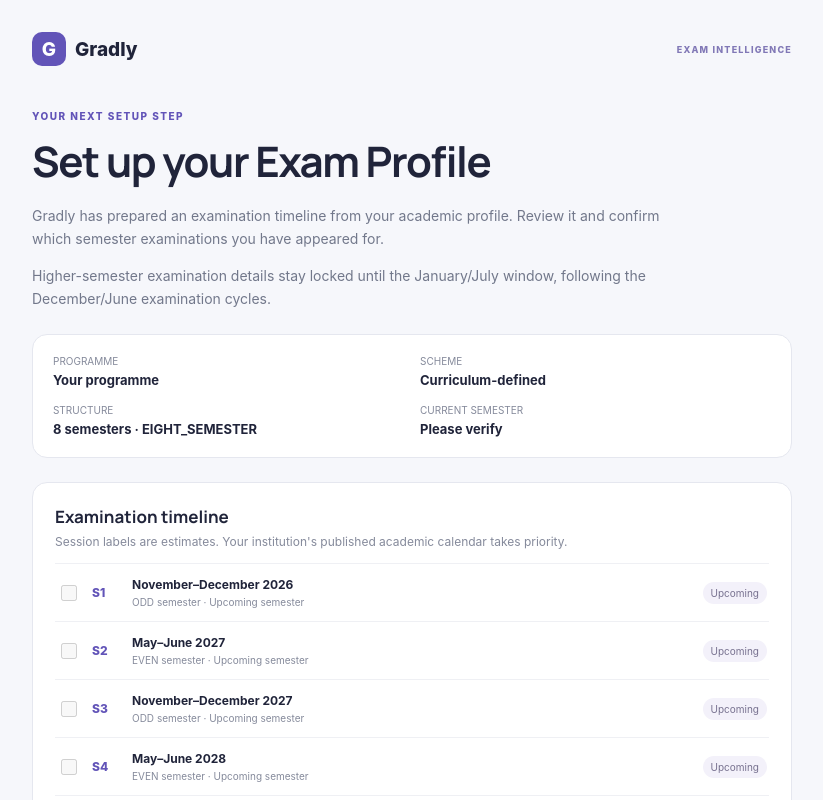
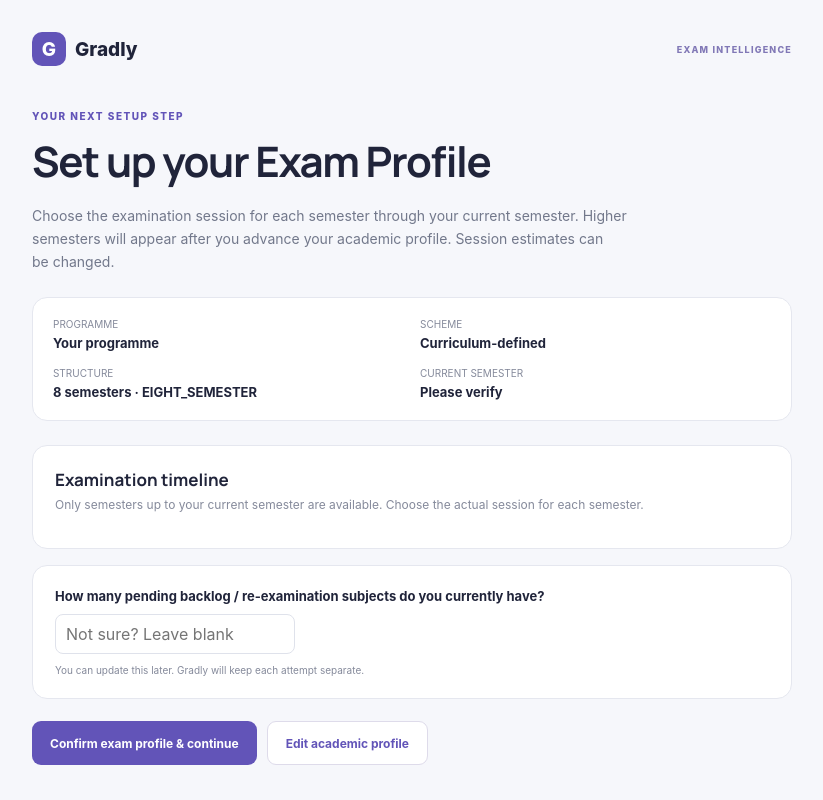
Before and after one commit to jugal4096/gradly, a React (Vite) app in the folder gradly-v2/: page /exam-profile in a window 1280 px wide. Shown: the top 800 px of the page, without its empty margins (228-1051 px from the left). Built offline with nearby package versions, Linux system fonts and the light colour scheme; no server answers; sample sign-in values are in the browser's storage.

Commit message:
Limit exam timeline to current semester and offer selectable exam sessions

```diff
--- a/gradly-v2/src/features/dashboard/ExamProfileSetupPage.tsx
+++ b/gradly-v2/src/features/dashboard/ExamProfileSetupPage.tsx
@@ -11,15 +11,22 @@ export default function ExamProfileSetupPage() {
   }, []);
   const total = Math.max(1, Number(academic.totalSemesters) || (/mca|m\.?tech/i.test(academic.programName || "") ? 4 : 8));
   const current = Number(academic.semester) || null;
-  const promotionWindowOpen = [0, 6].includes(new Date().getMonth());
-  const maximumExamSemester = current === null ? 0 : Math.min(total, current + (promotionWindowOpen ? 1 : 0));
+  const maximumExamSemester = current === null ? 0 : Math.min(total, current);
   const admissionYear = Number(academic.admissionYear) || new Date().getFullYear();
   const entrySemester = Number(academic.entrySemester) || 1;
   const [backlogs, setBacklogs] = useState("");
   const [appeared, setAppeared] = useState<string[]>([]);
+  const [sessionChoices, setSessionChoices] = useState<Record<number,string>>({});
   const [busy, setBusy] = useState(false);
   const family = detectSchemeFamily(academic.scheme || "", academic.programName || "", total);
-  const timeline = buildExamTimeline({ totalSemesters: total, currentSemester: current, admissionYear, entrySemester });
+  const timeline = buildExamTimeline({ totalSemesters: total, currentSemester: current, admissionYear, entrySemester }).filter(item => item.semester <= maximumExamSemester);
+  function sessionOptions(semester: number) {
+    const base = timeline.find(item => item.semester === semester);
+    if (!base) return [];
+    const year = Number(base.sessionLabel.match(/\d{4}/)?.[0]) || admissionYear;
+    const season = semester % 2 ? "November–December" : "May–June";
+    return [year-1,year,year+1,year+2].filter(y=>y>=admissionYear).map(y=>`${season} ${y}`);
+  }
   function toggle(semester: number) { if (semester > maximumExamSemester) return; setAppeared(value => value.includes(String(semester)) ? value.filter(item => item !== String(semester)) : [...value, String(semester)]); }
   function confirm() {
     setBusy(true);
@@ -28,7 +35,7 @@ export default function ExamProfileSetupPage() {
       totalSemesters: total, currentSemester: current, admissionYear,
       admissionMode: academic.admissionMode || "Regular", entrySemester,
       confirmedAt: new Date().toISOString(),
-      sessions: timeline.map(item => ({ ...item, state: appeared.includes(String(item.semester)) ? "AWAITING_RESULT" : item.semester < (current || 0) ? "UNKNOWN" : "NOT_APPEARED" })),
+      sessions: timeline.map(item => ({ ...item, sessionLabel: sessionChoices[item.semester] || item.sessionLabel, estimated: !sessionChoices[item.semester], state: appeared.includes(String(item.semester)) ? "AWAITING_RESULT" : item.semester < (current || 0) ? "UNKNOWN" : "NOT_APPEARED" })),
     };
     localStorage.setItem("gradly_student_exam_profile", JSON.stringify({ ...profile, pendingBacklogCount: backlogs === "" ? null : Number(backlogs), appearedSemesters: appeared.map(Number) }));
     setBusy(false);
@@ -37,9 +44,9 @@ export default function ExamProfileSetupPage() {
   return <main className="exam-setup"><div className="exam-setup-wrap">
     <div className="exam-setup-brand"><span>G</span> Gradly <small>EXAM INTELLIGENCE</small></div>
     <p className="exam-setup-kicker">YOUR NEXT SETUP STEP</p><h1>Set up your Exam Profile</h1>
-    <p className="exam-setup-copy">Gradly has prepared an examination timeline from your academic profile. Review it and confirm which semester examinations you have appeared for.</p><p className="exam-setup-copy">{promotionWindowOpen ? "January/July promotion window is open: you may also add examination details for the next semester." : "Higher-semester examination details stay locked until the January/July window, following the December/June examination cycles."}</p>
+    <p className="exam-setup-copy">Choose the examination session for each semester through your current semester. Higher semesters will appear after you advance your academic profile. Session estimates can be changed.</p>
     <section className="exam-setup-summary"><div><small>PROGRAMME</small><strong>{academic.programName || "Your programme"}</strong></div><div><small>SCHEME</small><strong>{academic.scheme || "Curriculum-defined"}</strong></div><div><small>STRUCTURE</small><strong>{total} semesters · {family}</strong></div><div><small>CURRENT SEMESTER</small><strong>{current ? `Semester ${current}` : "Please verify"}</strong></div></section>
-    <section className="exam-setup-card"><h2>Examination timeline</h2><p>Session labels are estimates. Your institution's published academic calendar takes priority.</p><div className="exam-setup-timeline">{timeline.map(item => <label className="exam-setup-row" key={item.semester}><input type="checkbox" checked={appeared.includes(String(item.semester))} disabled={item.semester > maximumExamSemester} onChange={() => toggle(item.semester)} /><span className="exam-setup-sem">S{item.semester}</span><span className="exam-setup-session"><strong>{item.sessionLabel}</strong><small>{item.parity} semester · {item.semester === current ? "Current semester" : item.semester < (current || 0) ? "Previous semester" : "Upcoming semester"}</small></span><span className="exam-setup-tag">{appeared.includes(String(item.semester)) ? "Appeared" : item.semester > (current || 0) ? "Upcoming" : "Unverified"}</span></label>)}</div></section>
+    <section className="exam-setup-card"><h2>Examination timeline</h2><p>Only semesters up to your current semester are available. Choose the actual session for each semester.</p><div className="exam-setup-timeline">{timeline.map(item => <div className="exam-setup-row" key={item.semester}><label><input type="checkbox" checked={appeared.includes(String(item.semester))} onChange={() => toggle(item.semester)} /> Appeared</label><span className="exam-setup-sem">S{item.semester}</span><span className="exam-setup-session"><strong>Semester {item.semester}</strong><select aria-label={`Exam session for semester ${item.semester}`} value={sessionChoices[item.semester] || item.sessionLabel} onChange={event=>setSessionChoices(previous=>({...previous,[item.semester]:event.target.value}))}>{!sessionOptions(item.semester).includes(item.sessionLabel)&&<option value={item.sessionLabel}>{item.sessionLabel} (estimated)</option>}{sessionOptions(item.semester).map(option=><option key={option} value={option}>{option}</option>)}</select></span><span className="exam-setup-tag">{appeared.includes(String(item.semester)) ? "Appeared" : "Not appeared / unverified"}</span></div>)}</div></section>
     <section className="exam-setup-card exam-setup-backlog"><label htmlFor="backlogs">How many pending backlog / re-examination subjects do you currently have?</label><input id="backlogs" type="number" min="0" max="100" value={backlogs} onChange={e => setBacklogs(e.target.value)} placeholder="Not sure? Leave blank" /><small>You can update this later. Gradly will keep each attempt separate.</small></section>
     <div className="exam-setup-actions"><button className="exam-setup-primary" onClick={confirm} disabled={busy}>{busy ? "Saving…" : "Confirm exam profile & continue"}</button><button className="exam-setup-secondary" onClick={() => navigate("/academic-setup")}>Edit academic profile</button></div>
   </div></main>;
```
